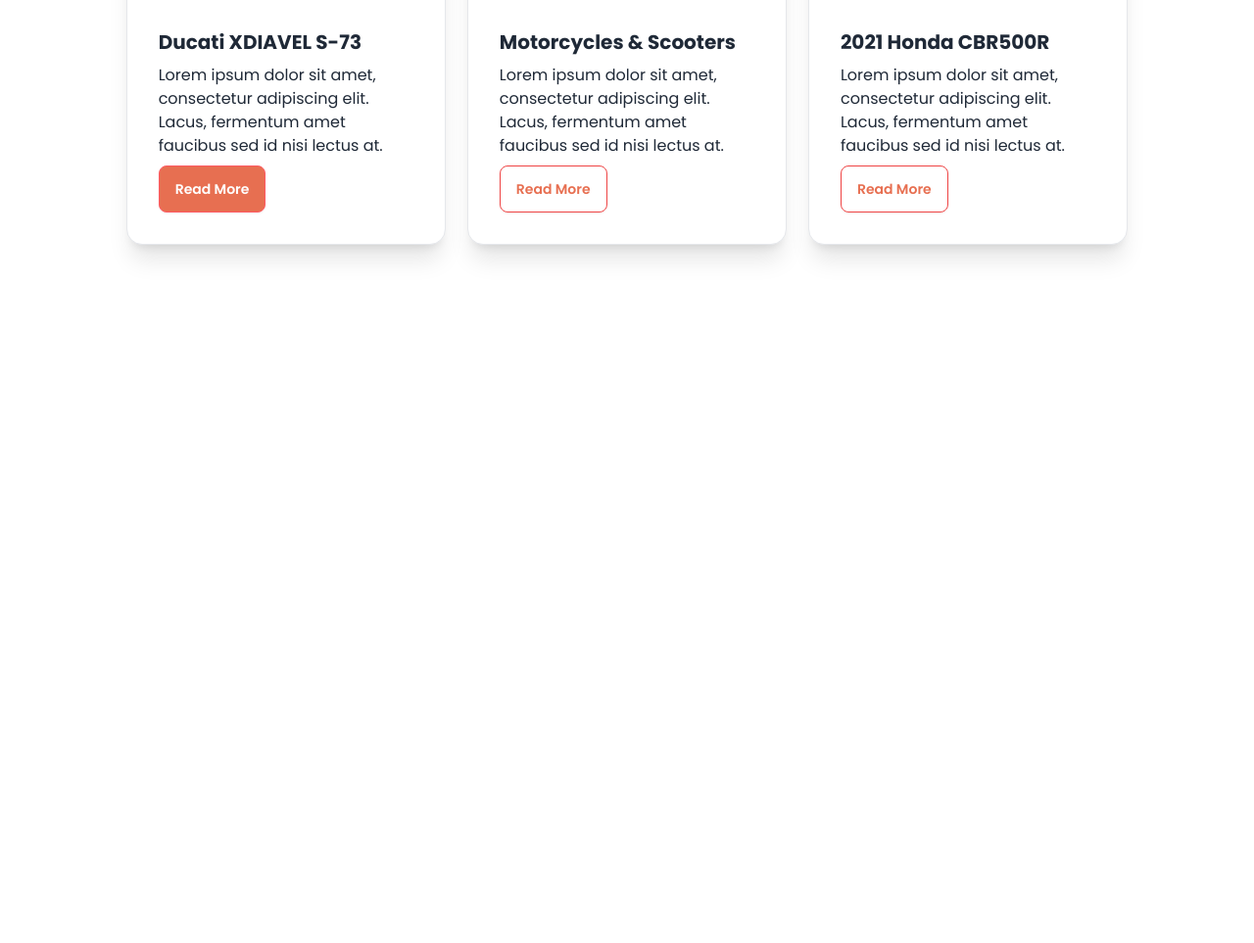
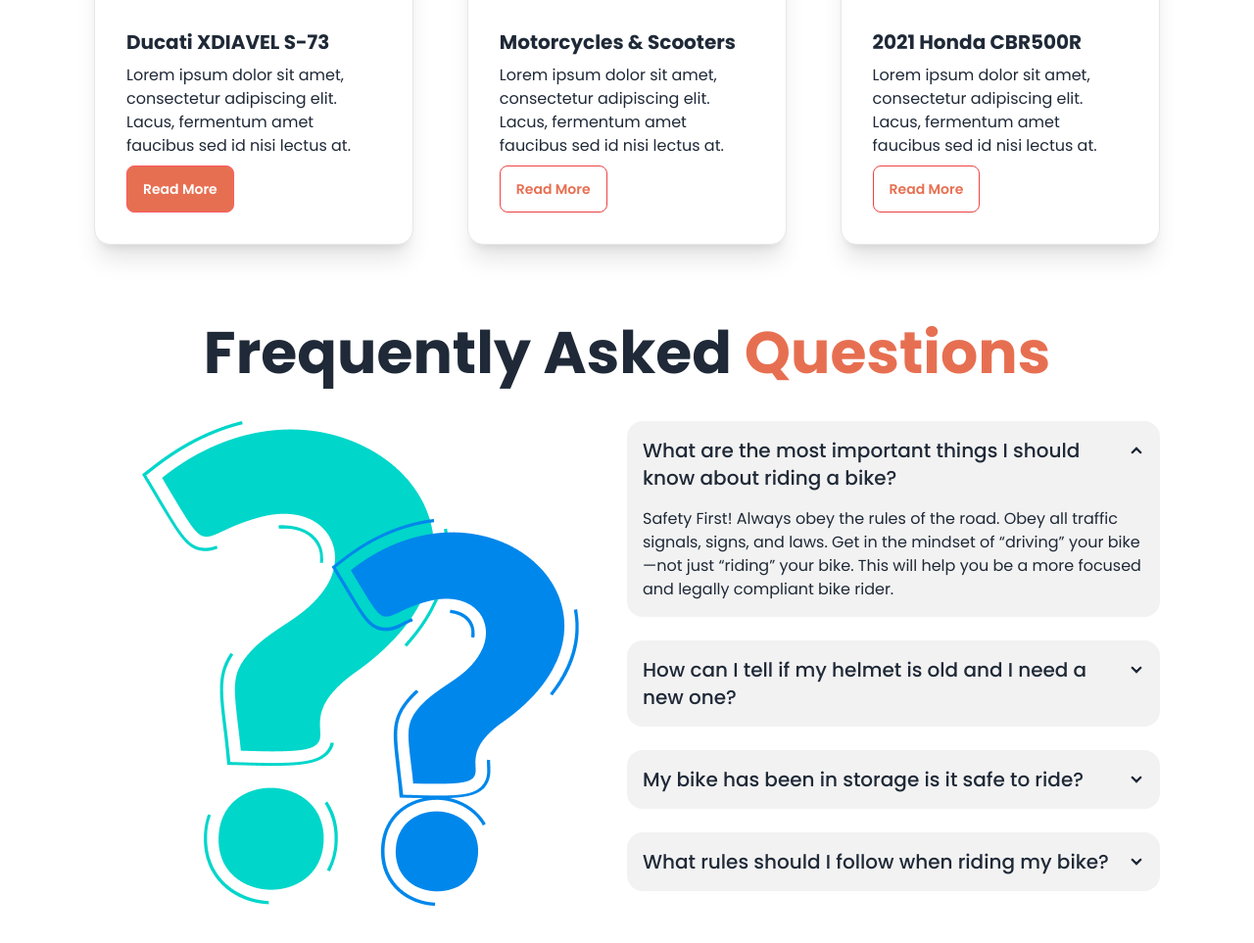
Before and after one commit to jahidul2004/biker-zone-daisyui, a plain HTML site: page index.html in a window 1280 px wide. Shown: the part 1081-2044 px from the top of the page at 98% size. Before the commit the page ends 1371 px from the top, so only its background shows below. Drawn offline with nearby package versions, Linux system fonts and the light colour scheme.

Commit message:
FAQ section added.

```diff
--- a/index.html
+++ b/index.html
@@ -233,14 +233,14 @@
         <!-- Main section start -->
         <main class="w-[90%] lg:w-[85%] m-auto">
             <!-- Latest news section start -->
-            <section class="mb-10">
+            <section class="mb-20">
                 <div class="w-[100%] m-auto text-center">
                     <h1 class="font-extrabold text-3xl lg:text-6xl mb-7">
                         Latest News
                     </h1>
                 </div>
                 <div
-                    class="flex flex-col lg:flex-row md:flex-row justify-center items-center gap-[20px] lg:gap-[2%] md:gap-[2%]"
+                    class="flex flex-col lg:flex-row md:flex-row justify-between items-center gap-[20px]"
                 >
                     <!-- Card-1 start -->
                     <div
@@ -337,6 +337,107 @@
                 </div>
             </section>
             <!-- Latest news section end -->
+
+            <!-- FAQ section start -->
+            <section class="mb-20">
+                <div
+                    class="w-ful text-center text-3xl lg:text-6xl font-bold mb-5 lg:mb-10 md:mb-10"
+                >
+                    <h1>
+                        Frequently Asked
+                        <span class="text-[#E76F51]">Questions</span>
+                    </h1>
+                </div>
+                <div class="flex flex-col lg:flex-row md:flex-row">
+                    <div
+                        class="flex-1 flex justify-center items-center my-10 lg:my-0 md:my-0"
+                    >
+                        <img src="images/others/faq.png" alt="" />
+                    </div>
+                    <div class="flex-1">
+                        <!-- Question-1 -->
+                        <div class="collapse collapse-arrow bg-base-200">
+                            <input
+                                type="radio"
+                                name="my-accordion-2"
+                                checked="checked"
+                            />
+                            <div
+                                class="collapse-title text-lg lg:text-xl font-medium"
+                            >
+                                What are the most important things I should know
+                                about riding a bike?
+                            </div>
+                            <div class="collapse-content">
+                                <p>
+                                    Safety First! Always obey the rules of the
+                                    road. Obey all traffic signals, signs, and
+                                    laws. Get in the mindset of “driving” your
+                                    bike—not just “riding” your bike. This will
+                                    help you be a more focused and legally
+                                    compliant bike rider.
+                                </p>
+                            </div>
+                        </div>
+                        <br />
+                        <!-- Question-2 -->
+                        <div class="collapse collapse-arrow bg-base-200">
+                            <input type="radio" name="my-accordion-2" />
+                            <div
+                                class="collapse-title text-lg lg:text-xl font-medium"
+                            >
+                                How can I tell if my helmet is old and I need a
+                                new one?
+                            </div>
+                            <div class="collapse-content">
+                                <p>
+                                    Safety First! Always obey the rules of the
+                                    road. Obey all traffic signals, signs, and
+                                    laws. Get in the mindset of “driving” your
+                                    bike—not just “riding” your bike.
+                                </p>
+                            </div>
+                        </div>
+                        <br />
+                        <!-- Question-3 -->
+                        <div class="collapse collapse-arrow bg-base-200">
+                            <input type="radio" name="my-accordion-2" />
+                            <div
+                                class="collapse-title text-lg lg:text-xl font-medium"
+                            >
+                                My bike has been in storage is it safe to ride?
+                            </div>
+                            <div class="collapse-content">
+                                <p>
+                                    Safety First! Always obey the rules of the
+                                    road. Obey all traffic signals, signs, and
+                                    laws. Get in the mindset of “driving” your
+                                    bike—not just “riding” your bike.
+                                </p>
+                            </div>
+                        </div>
+                        <br />
+                        <!-- Question-4 -->
+                        <div class="collapse collapse-arrow bg-base-200">
+                            <input type="radio" name="my-accordion-2" />
+                            <div
+                                class="collapse-title text-lg lg:text-xl font-medium"
+                            >
+                                What rules should I follow when riding my bike?
+                            </div>
+                            <div class="collapse-content">
+                                <p>
+                                    Safety First! Always obey the rules of the
+                                    road. Obey all traffic signals, signs, and
+                                    laws. Get in the mindset of “driving” your
+                                    bike—not just “riding” your bike.
+                                </p>
+                            </div>
+                        </div>
+                    </div>
+                </div>
+            </section>
+            <!-- FAQ section end -->
         </main>
         <!-- Main section end -->
 
```
